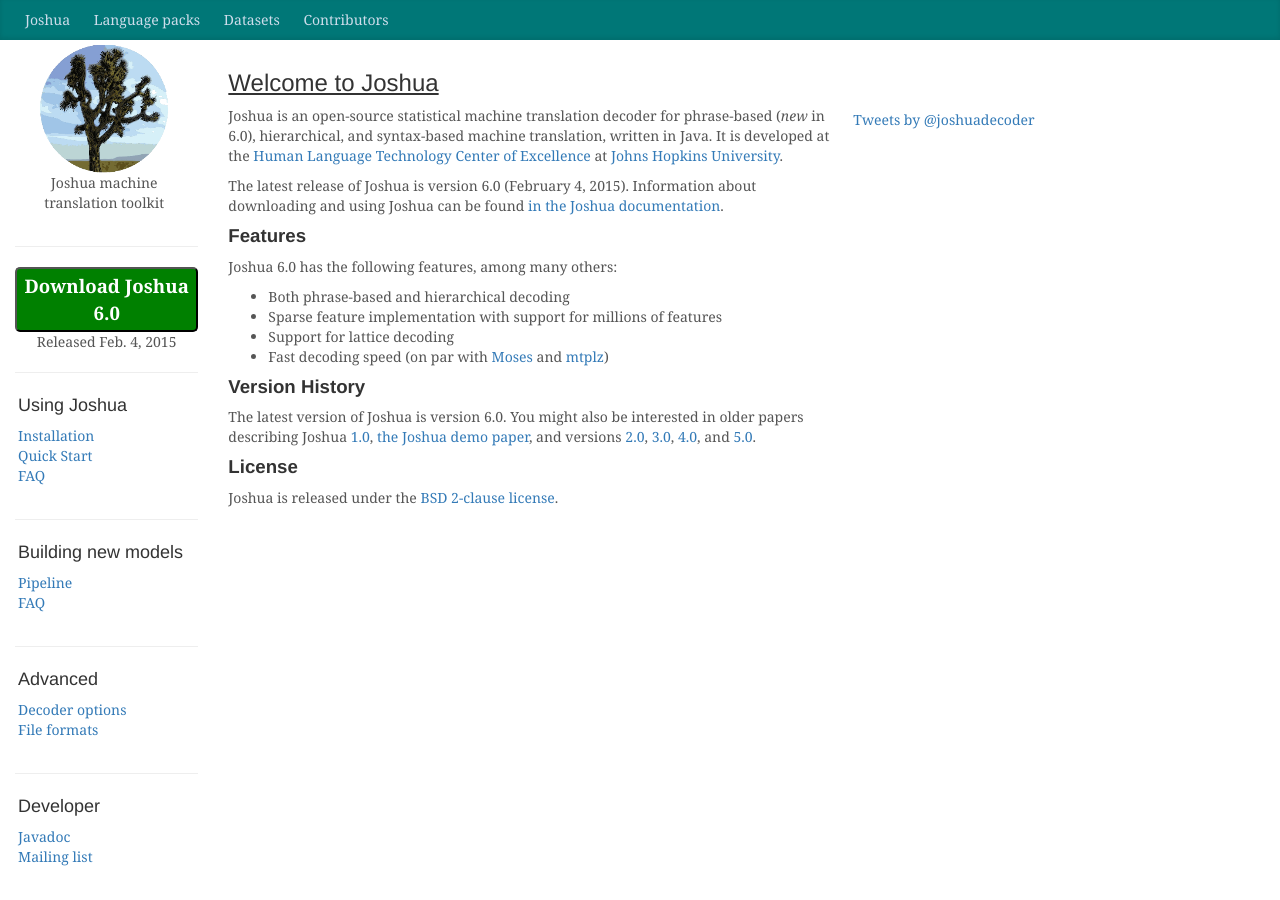
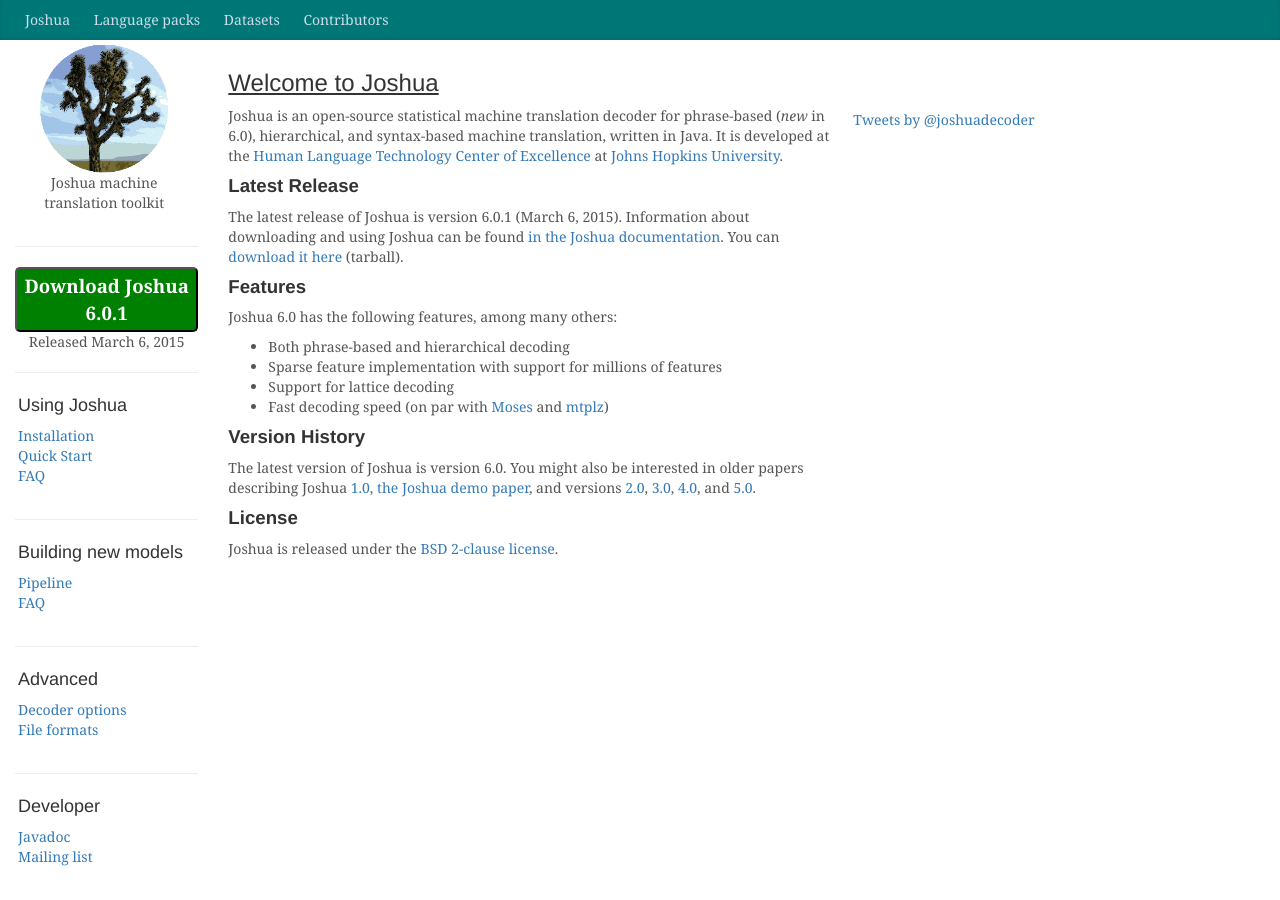
Before and after one commit to joshua-decoder/joshua-decoder.github.com, a Jekyll site: the page built from index.md, in a window 1280 px wide. Built offline with Jekyll 4.4.1, drawn with Linux system fonts in a browser that asks for light colours; nearby versions of some CDN libraries; comment, search, counter and statistics services are not loaded.

Commit message:
6.0.1 release

```diff
--- a/_layouts/default6.html
+++ b/_layouts/default6.html
@@ -51,8 +51,8 @@
           </div>
           <hr>
           <center>
-            <a href="/releases/6.0/" target="_blank"><button class="button">Download Joshua 6.0</button></a>
-            <p>Released Feb. 4, 2015</p>
+            <a href="/releases/6.0/" target="_blank"><button class="button">Download Joshua 6.0.1</button></a>
+            <p>Released March 6, 2015</p>
           </center>
           <hr>
           <!-- <div class="sidebar-module"> -->
--- a/index.md
+++ b/index.md
@@ -10,9 +10,11 @@
 [Human Language Technology Center of Excellence](http://hltcoe.jhu.edu/)
 at [Johns Hopkins University](http://www.jhu.edu/).
 
-The latest release of Joshua is version 6.0 (February 4,
+### Latest Release
+
+The latest release of Joshua is version 6.0.1 (March 6,
 2015). Information about downloading and using Joshua can be found
-[in the Joshua documentation](/6.0/).
+[in the Joshua documentation](/6.0/). You can [download it here](releases/6.0/) (tarball).
 
 ### Features
 
--- a/releases/6.0/index.html
+++ b/releases/6.0/index.html
@@ -4,7 +4,7 @@
         <meta charset="UTF-8">
         <meta http-equiv="refresh" content="1;url=http://example.com">
         <script type="text/javascript">
-            window.location.href = "http://cs.jhu.edu/~post/files/joshua-v6.0.tgz"
+            window.location.href = "http://cs.jhu.edu/~post/files/joshua-v6.0.1.tgz"
         </script>
         <title>Page Redirection</title>
     </head>
--- a/releases/index.html
+++ b/releases/index.html
@@ -3,8 +3,8 @@
 title: Joshua releases
 ---
 
-The current release of Joshua is version 6.0, which can be [downloaded
-here](6.0/). It was released on February 4, 2015.
+The current release of Joshua is version 6.0.1, which can be [downloaded
+here](6.0/). It was released on March 6, 2015.
 
 Older versions are also available:
 
```
